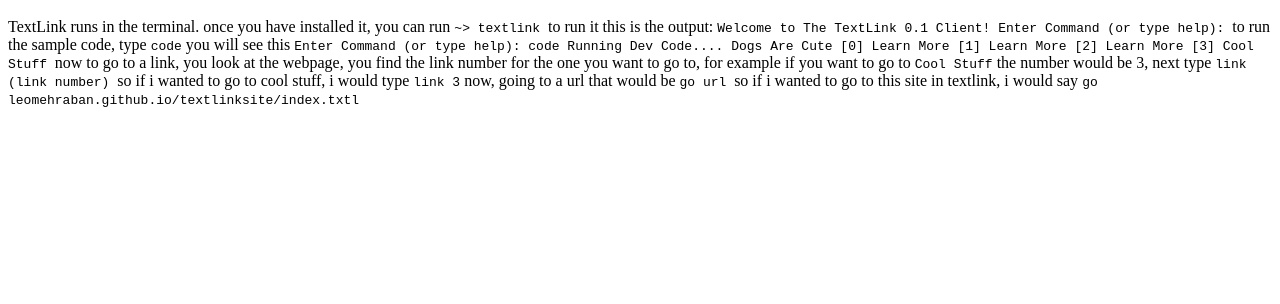
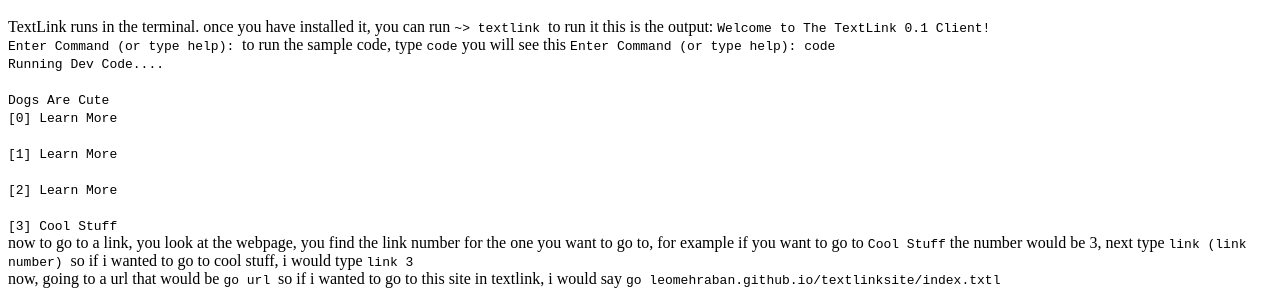
Before and after one commit to LeoMehraban/textlinksite, a plain HTML site: page index.html in a window 1280 px wide. Shown: the part 547-851 px from the top of the page. Before the commit the page ends 800 px from the top, so only its background shows below. Drawn offline with Linux system fonts and the light colour scheme.

Commit message:
Update index.html

```diff
--- a/index.html
+++ b/index.html
@@ -21,28 +21,28 @@
     TextLink runs in the terminal. once you have installed it, you can run <code>~> textlink </code> to run it
     this is the output:
     <code>
-    Welcome to The TextLink 0.1 Client!
+    Welcome to The TextLink 0.1 Client!<br>
 
     Enter Command (or type help):
     </code>
     to run the sample code, type <code>code</code>
     you will see this
     <code>
-    Enter Command (or type help): code
-    Running Dev Code....
-
-    Dogs Are Cute
-    [0] Learn More
-
-    [1] Learn More
-
-    [2] Learn More
-
-    [3] Cool Stuff
+    Enter Command (or type help): code<br>
+    Running Dev Code....<br>
+    <br>
+    Dogs Are Cute<br>
+    [0] Learn More <br>
+    <br>
+    [1] Learn More <br>
+<br>
+    [2] Learn More <br>
+<br>
+    [3] Cool Stuff <br>
     </code>
     now to go to a link, you look at the webpage, you find the link number for the one you want to go to, for example if you want to go to <code>Cool Stuff</code>
     the number would be 3, next type <code> link (link number) </code> so if i wanted to go to cool stuff, i would type <code>link 3</code>
-    now, going to a url
+    <br>now, going to a url
     that would be <code> go url </code> so if i wanted to go to this site in textlink, i would say <code> go leomehraban.github.io/textlinksite/index.txtl </code>
     </p>
   </body>
```
